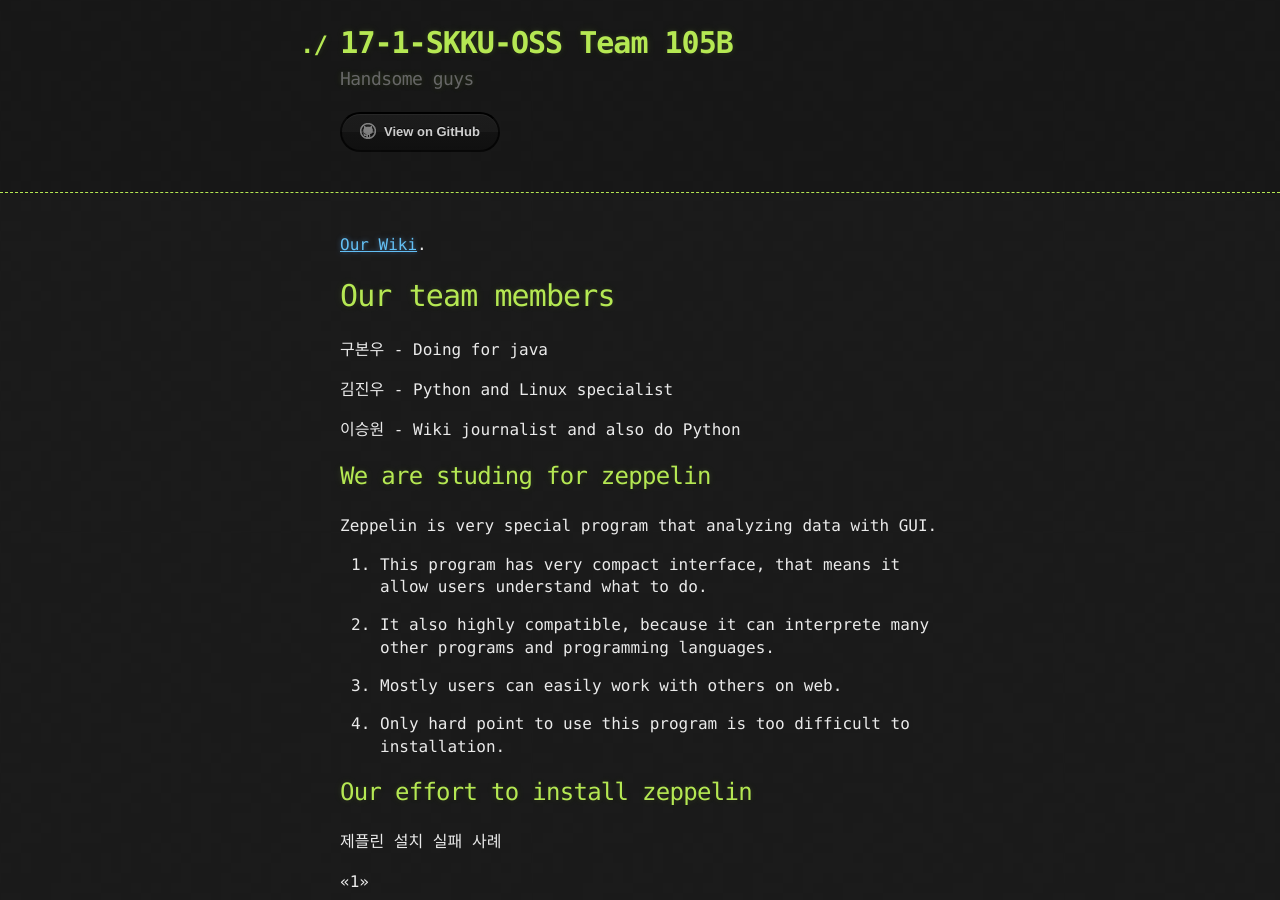
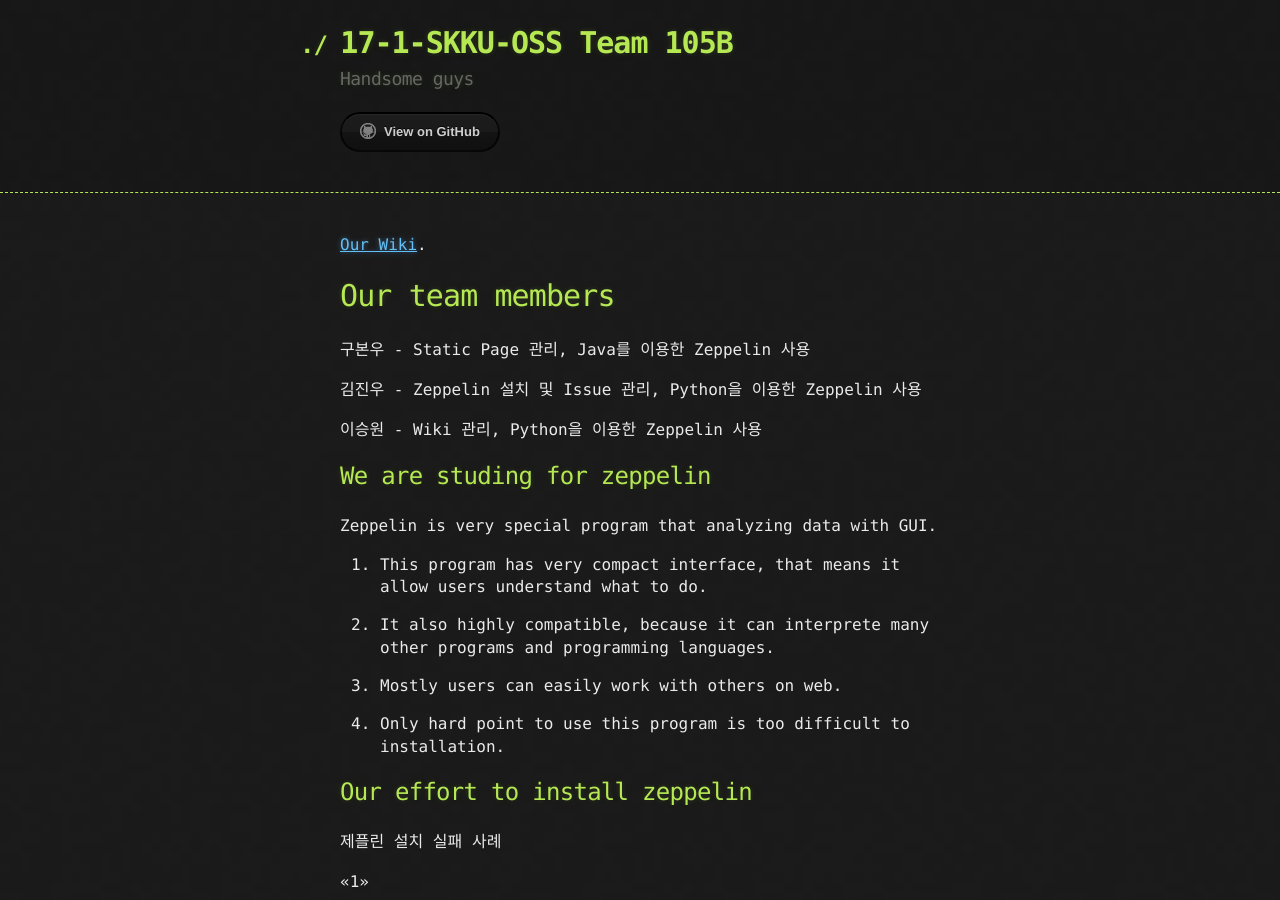
Before and after one commit to 17-1-SKKU-OSS/105B, a Jekyll site: the page built from index.md, in a window 1280 px wide and 900 px high. Built offline with Jekyll 4.4.1, drawn with Linux system fonts in a browser that asks for light colours.

Commit message:
Members 수정

```diff
--- a/index.md
+++ b/index.md
@@ -6,11 +6,11 @@
 
 # [](#header-1) Our team members
 
- 구본우 - Doing for java
+ 구본우 - Static Page 관리, Java를 이용한 Zeppelin 사용
 
- 김진우 - Python and Linux specialist
+ 김진우 - Zeppelin 설치 및 Issue 관리, Python을 이용한 Zeppelin 사용
 
- 이승원 - Wiki journalist and also do Python
+ 이승원 - Wiki 관리, Python을 이용한 Zeppelin 사용
 ## [](#header-2) We are studing for zeppelin
 
  Zeppelin is very special program that analyzing data with GUI.
```
